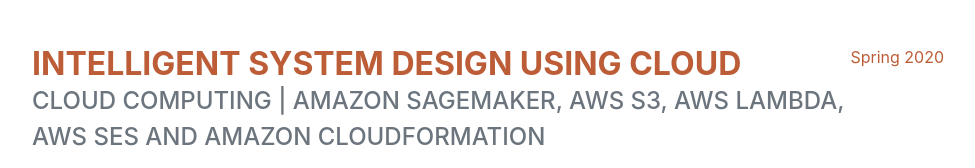
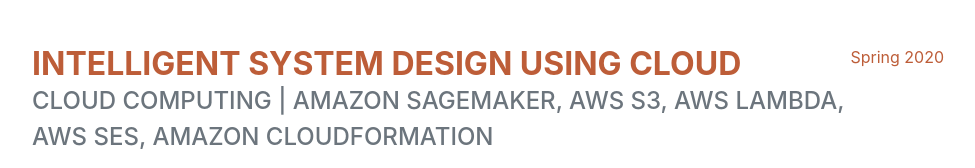
Before and after one commit to avaibh/avaibh.github.io, a plain HTML site: page index.html in a window 1280 px wide. Shown: the part 3190-3358 px from the top of the page, without its empty margins (288-1263 px from the left). Drawn offline with nearby package versions, Linux system fonts and the light colour scheme; files whose address does not match are found by name; a web font is replaced by a local one.

Commit message:
Fine tuning

```diff
--- a/index.html
+++ b/index.html
@@ -153,7 +153,7 @@
                     <div class="d-flex flex-column flex-md-row justify-content-between mb-5">
                         <div class="flex-grow-1">
                             <h3 class="mb-0"> <a href="https://github.com/im-vaibhav/Intelligent-System-Design-using-Cloud" target="_blank">Intelligent System Design using Cloud</a></h3>
-                            <div class="subheading mb-3">Cloud Computing | Amazon Sagemaker, AWS S3, AWS Lambda, AWS SES and Amazon CloudFormation</div>
+                            <div class="subheading mb-3">Cloud Computing | Amazon Sagemaker, AWS S3, AWS Lambda, AWS SES, Amazon CloudFormation</div>
                             <p>Email Spam Detector is a serverless, microservice driven application, powered by a machine learning model to predict whether an email is spam or not. This system that upon receipt of an email message, automatically flag it as spam or not, based on the prediction obtained from the ML model. And it replies back to the sender of the email with a reasonable prediction.</p>
                         </div>
                         <div class="flex-shrink-0"><span class="text-primary">Spring 2020</span></div>
```
